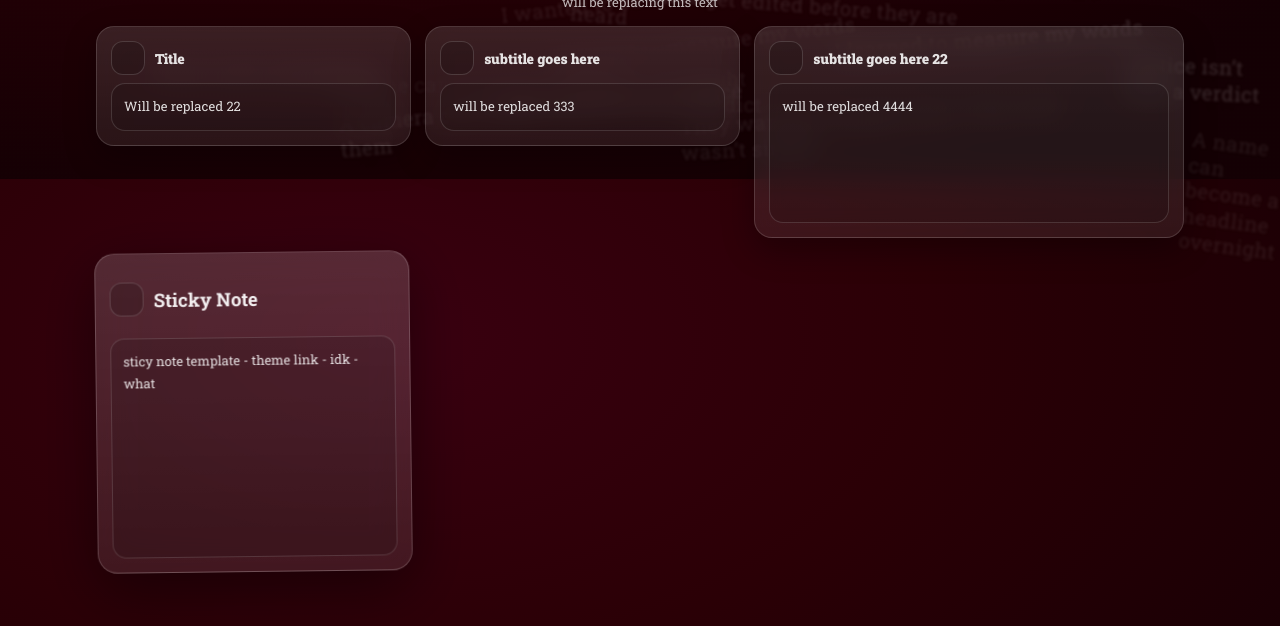
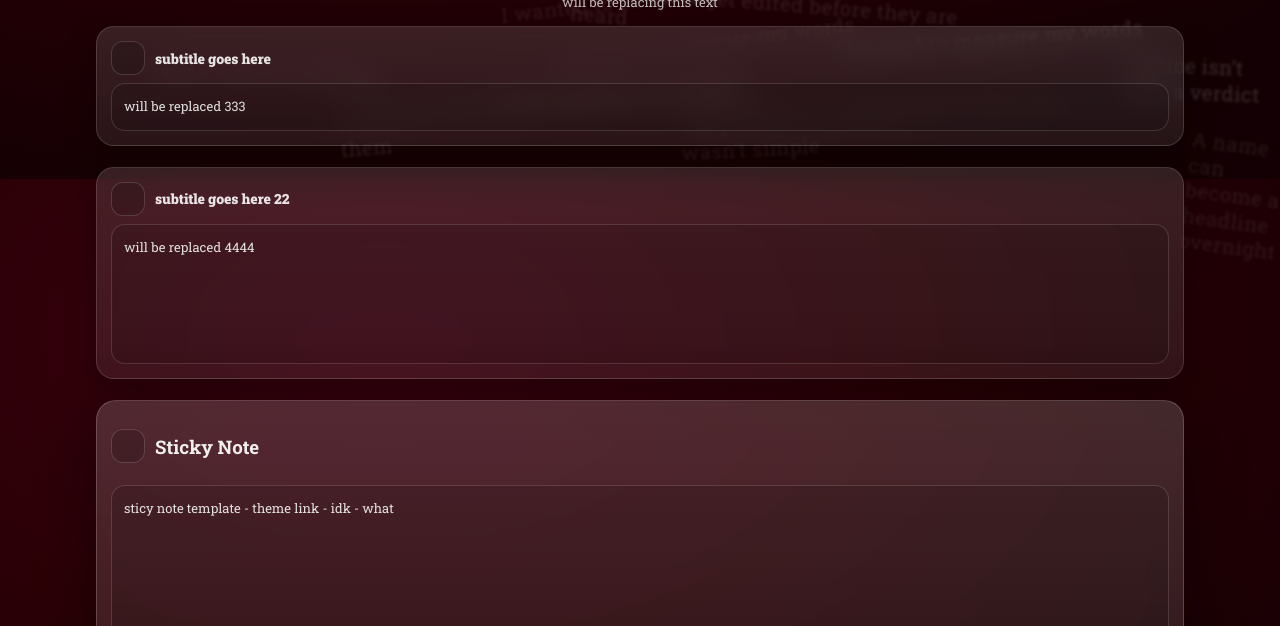
Before and after one commit to iamblueming/thug, a plain HTML site: page public/index.html in a window 1280 px wide. Shown: the part 621-1247 px from the top of the page. Drawn offline with Linux system fonts and the light colour scheme.

Commit message:
fix stick note weird rotation and section 2 modification

```diff
--- a/public/css.css
+++ b/public/css.css
@@ -344,7 +344,7 @@
   position: sticky;
   top: 22px;
 
-  transform: rotate(-0.7deg);
+  /*transform: rotate(-0.7deg);*/
 }
 .sticky__top{
   display: flex;
--- a/public/index.html
+++ b/public/index.html
@@ -150,16 +150,16 @@
         <p class="section__sub">will be replacing this text</p>
       </div>
 
-      <div class="template">
-        <article class="panel">
-          <div class="panel__top">
-            <i class="ph ph-text-aa" aria-hidden="true"></i>
-            <h3>Title</h3>
-          </div>
-          <div class="editable" contenteditable="true" spellcheck="true">
-            Will be replaced 22
-          </div>
-        </article>
+      <!--<div class="template">-->
+      <!--  <article class="panel">-->
+      <!--    <div class="panel__top">-->
+      <!--      <i class="ph ph-text-aa" aria-hidden="true"></i>-->
+      <!--      <h3>Title</h3>-->
+      <!--    </div>-->
+      <!--    <div class="editable" contenteditable="true" spellcheck="true">-->
+      <!--      Will be replaced 22-->
+      <!--    </div>-->
+      <!--  </article>-->
 
         <article class="panel">
           <div class="panel__top">
@@ -170,7 +170,8 @@
             will be replaced 333
           </div>
         </article>
-
+        <!--<br>-->
+        <br>
         <article class="panel">
           <div class="panel__top">
             <i class="ph ph-quotes" aria-hidden="true"></i>
@@ -180,13 +181,14 @@
             will be replaced 4444
           </div>
         </article>
-
+        <!--<br>-->
+        <br>
         <aside class="sticky">
           <div class="sticky__top">
             <i class="ph ph-note-pencil" aria-hidden="true"></i>
             <h3>Sticky Note</h3>
           </div>
-          <div class="sticky__body editable editable--tall" contenteditable="true" spellcheck="true">
+          <div class="sticky__body editable editable--tall" contenteditable="true" spellcheck="true"> <!--sticky__body -->
             sticy note template
             - theme link
             - idk
```
